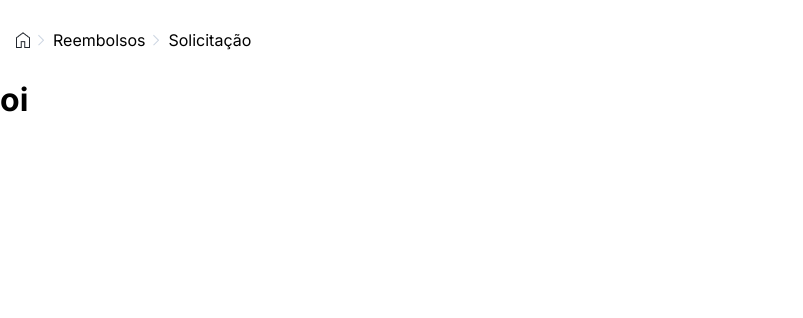
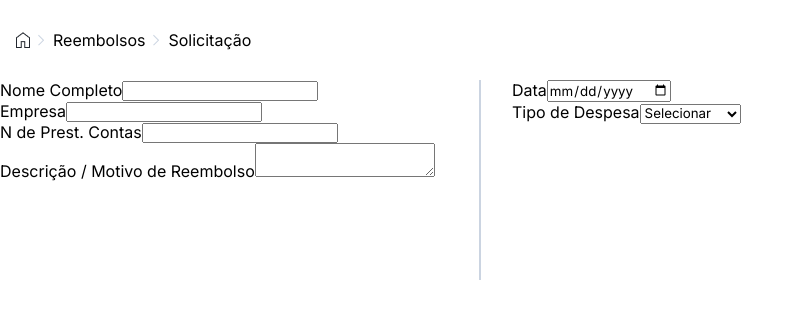
Before and after one commit to joaogabriell126/Sispar-ReactJS, a React (Vite) app: page /solicitacao in a window 1280 px wide. Shown: the top 318 px of the page, without its empty margins (0-803 px from the left). Built offline with nearby package versions, Linux system fonts and the light colour scheme.

Commit message:
Tentativa de correção da Navbar

```diff
--- a/src/components/solicitacao/Solicitacao.jsx
+++ b/src/components/solicitacao/Solicitacao.jsx
@@ -12,8 +12,50 @@ function Solicitacao() {
                 <img src={Seta} alt="" />
                 <p>Solicitação</p>
             </header>
+
             <main className={styles.mainSolicitacao}>
-                <h1>oi</h1>
+                <form className={styles.formSoliciatacao}>
+                    <div className={styles.grupo1}>
+                        <div className={styles.inputNome}>
+                            <label htmlFor="">Nome Completo</label>
+                            <input type="text" name="name" id="name" />
+                        </div>
+
+                        <div className={styles.inputEmpresa}>
+                            <label htmlFor="">Empresa</label>
+                            <input type="text" name="name" id="name" />
+                        </div>
+
+                        <div className={styles.inputPrestacao}>
+                            <label htmlFor="">N de Prest. Contas</label>
+                            <input type="number" name="name" id="name" />
+                        </div>
+
+                        <div className={styles.inputMotivo}>
+                            <label htmlFor="">Descrição / Motivo de Reembolso</label>
+                            <textarea name="" id=""></textarea>
+                        </div>
+                    </div>
+
+                    <div className={styles.verticalBar}></div>
+
+                    <div className={styles.grupo2}>
+                        <div className={styles.inputData}>
+                            <label htmlFor="">Data</label>
+                            <input type="date" name="" id="" />
+                        </div>
+
+                        <div className={styles.despesas}>
+                            <label htmlFor=""> Tipo de Despesa</label>
+
+                            <select name="" id="">
+                                <option value="">Selecionar </option>
+                                <option value=""> Alimentação</option>
+                                <option value="">Combustível</option>
+                            </select>
+                        </div>
+                    </div>
+                </form>
             </main>
         </>
     )
--- a/src/components/solicitacao/Solicitacao.module.scss
+++ b/src/components/solicitacao/Solicitacao.module.scss
@@ -1,7 +1,37 @@
-.headerSolicitacao{
+.headerSolicitacao {
     display: flex;
     align-items: center;
     padding: 1rem 1rem;
     gap: 8px;
     height: 10vh;
 }
+
+.mainSolicitacao {
+    display: flex;
+
+    .formSoliciatacao {
+        display: flex;
+        justify-content: space-between;
+        align-items: center;
+        width: 100%;
+        //border: 1px blue solid;
+    }
+
+    .grupo1 {
+        width: 35vw;
+        height: 25vh;
+        //border: 1px solid red;
+    }
+
+    .verticalBar {
+        width: 0.1vw;
+        border: solid #CBD4E1 1px;
+        height: 25vh;
+    }
+
+    .grupo2 {
+        height: 25vh;
+        width: 60vw;
+        //border: 1px solid green;
+    }
+}
```
Also changed, not shown: src/components/navbar/Navbar.jsx (+28 -3 lines), src/components/navbar/Navbar.module.scss (+9 -0 lines).
